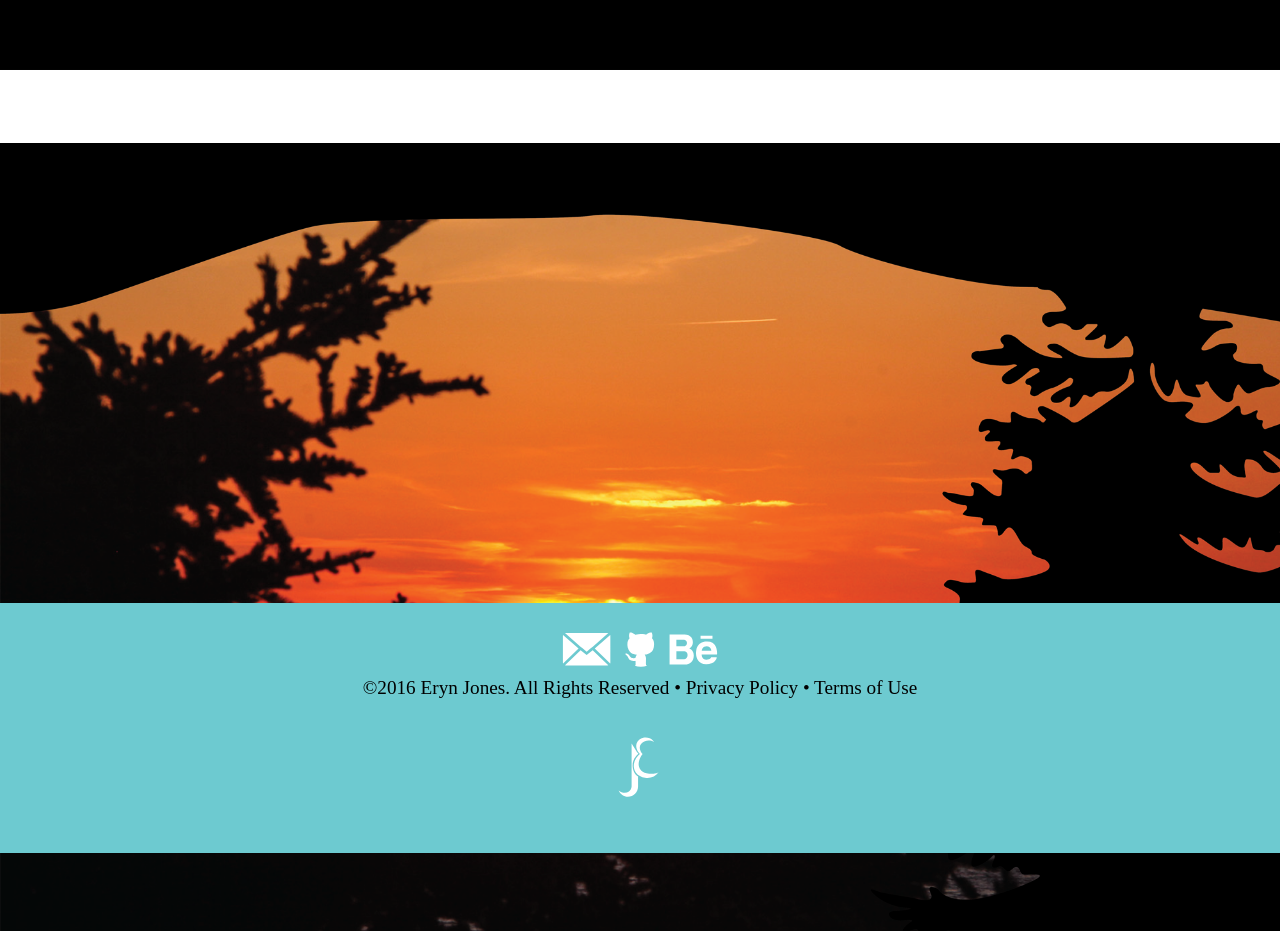
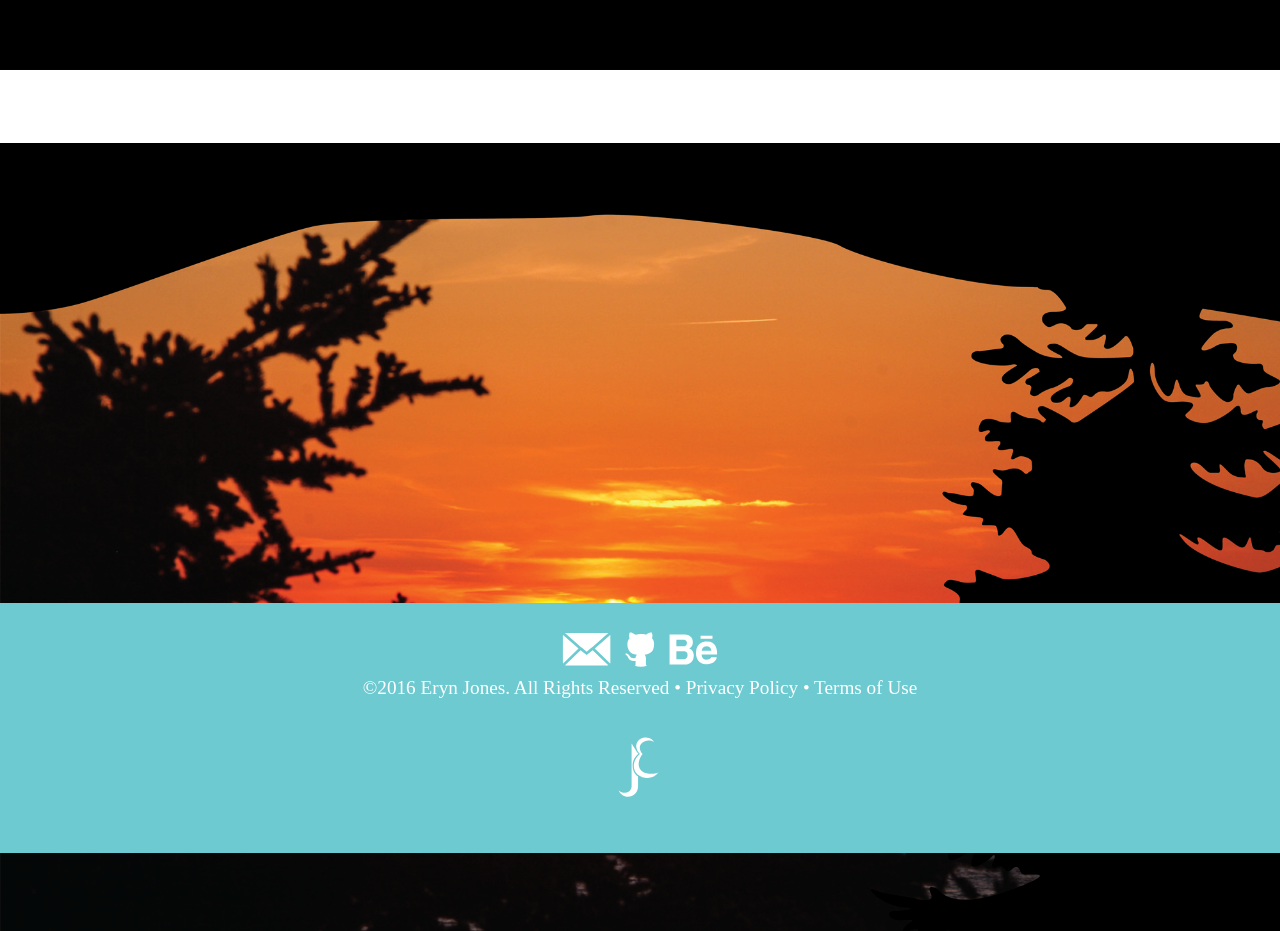
Before and after one commit to erynjones/portfolio, a Jekyll site: the page built from unknown.html, in a window 1280 px wide. Shown: the part 2580-3511 px from the top of the page. Built offline with Jekyll 4.4.1, drawn with Linux system fonts in a browser that asks for light colours; some web fonts are replaced.

Commit message:
other footer changed

```diff
--- a/_layouts/default.html
+++ b/_layouts/default.html
@@ -33,7 +33,7 @@
   <a itemprop="email" href="mailto:eryn.jones16@hotmail.com"><img class="icons" src="{{site.baseurl}}/images/email.svg" alt="mail"></a>
   <a itemprop="url" href="https://github.com/erynjones"><img class="icons" src="{{site.baseurl}}/images/github.svg" alt="github"></a>
   <a itemprop="url" href="https://www.behance.net/ErynJ"><img class="icons" src="{{site.baseurl}}/images/behance.svg" alt="behance"></a>
-  <p class="white">©2016 <span itemprop="name">Eryn Jones.</span> All Rights Reserved • Privacy Policy • Terms of Use</p>
+  <p class="white" role="contentinfo">©2016 <span itemprop="name">Eryn Jones.</span> All Rights Reserved • Privacy Policy • Terms of Use</p>
   <a itemprop="url" href="#top"><img class="push-1-2 icons" src="{{site.baseurl}}/images/eryn-jones.svg" alt="Eryn Jones"></a>
 </footer>
 
--- a/_layouts/illustration-default.html
+++ b/_layouts/illustration-default.html
@@ -33,7 +33,7 @@
   <a itemprop="email" href="mailto:eryn.jones16@hotmail.com"><img class="icons" src="{{site.baseurl}}/images/email.svg" alt="mail"></a>
   <a itemprop="url" href="https://github.com/erynjones"><img class="icons" src="{{site.baseurl}}/images/github.svg" alt="github"></a>
   <a itemprop="url" href="https://www.behance.net/ErynJ"><img class="icons" src="{{site.baseurl}}/images/behance.svg" alt="behance"></a>
-  <p role="contentinfo">©2016 <span itemprop="name">Eryn Jones.</span> All Rights Reserved • Privacy Policy • Terms of Use</p>
+  <p class="white" role="contentinfo">©2016 <span itemprop="name">Eryn Jones.</span> All Rights Reserved • Privacy Policy • Terms of Use</p>
   <a itemprop="url" href="#top"><img class="push-1-2 icons" src="{{site.baseurl}}/images/eryn-jones.svg" alt="Eryn Jones"></a>
 </footer>
 
```
